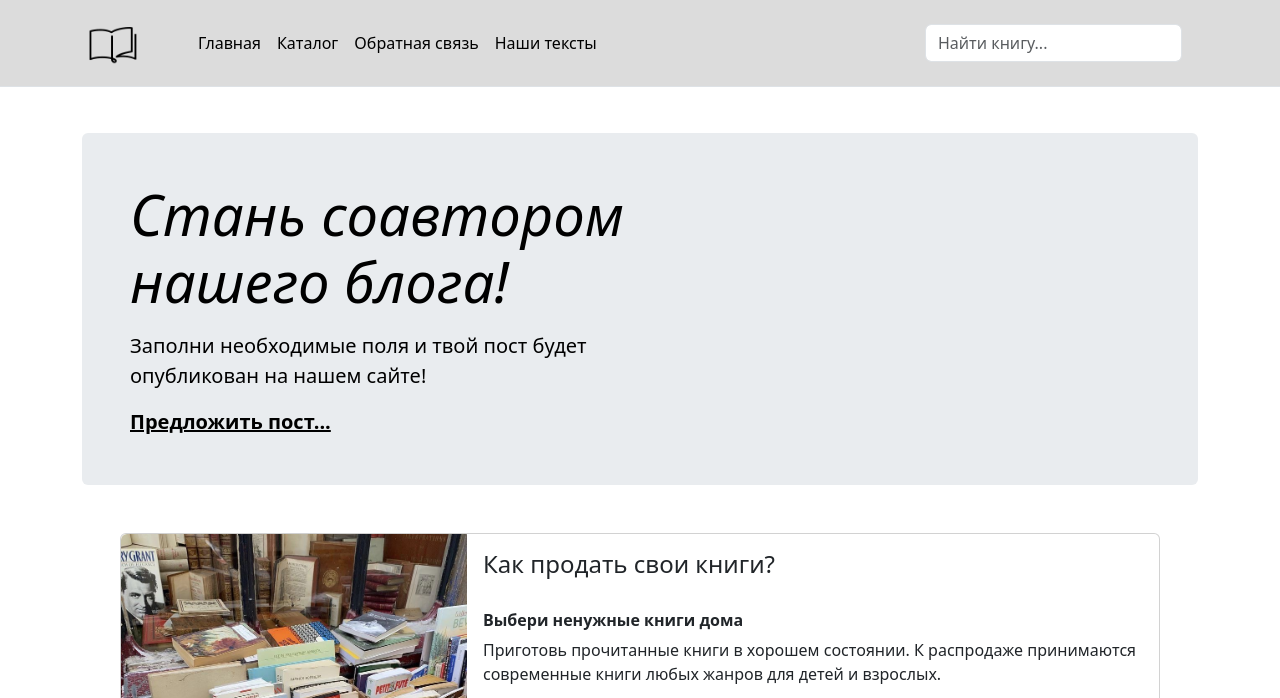
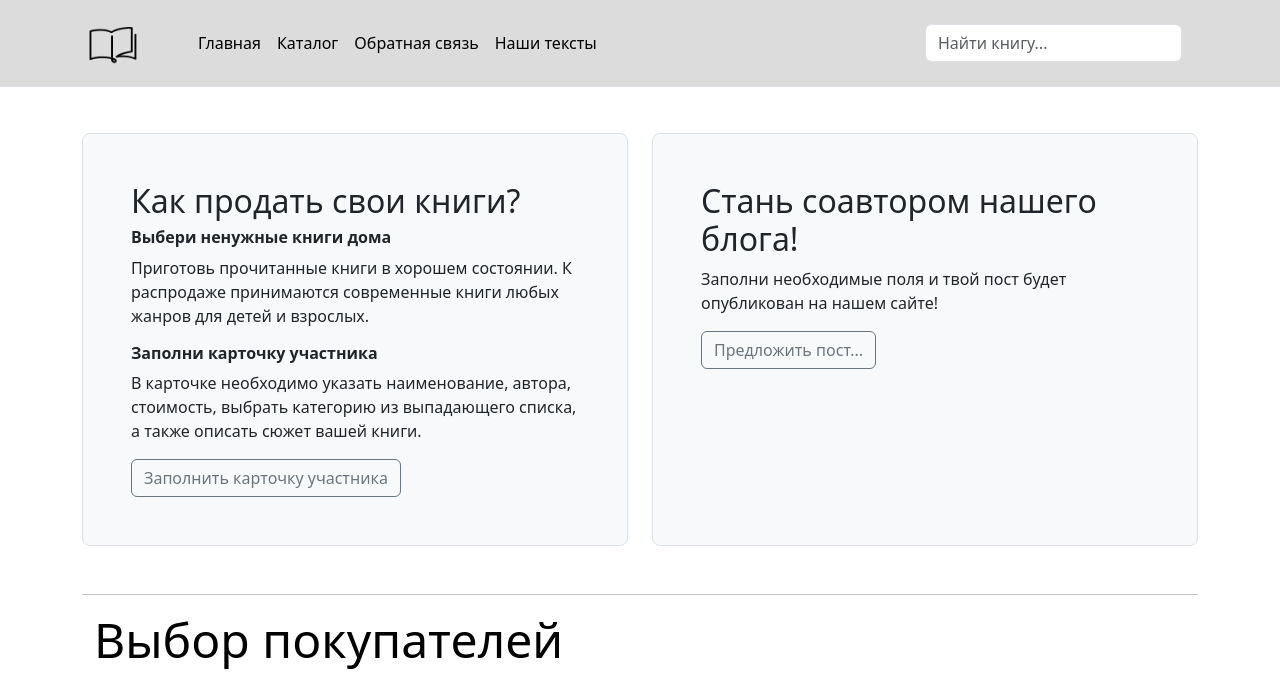
Before and after one commit to aukhadieva/online_store_project, a Django app: page / in a window 1280 px wide. Shown: the top 698 px of the page. Run offline with Django 5.2, Linux system fonts and the light colour scheme; data comes from the database, SQL or seed files in the repository; some libraries are stand-ins or nearby versions.

Commit message:
Update index.html

```diff
--- a/catalog/templates/catalog/index.html
+++ b/catalog/templates/catalog/index.html
@@ -4,48 +4,33 @@
 {% block title %}{{ title }}{% endblock %}
 
 {% block content %}
-<div class="p-4 p-md-5 mb-5 rounded text-body-emphasis bg-body-secondary">
-    <div class="col-lg-6 px-0">
-        <h1 class="display-4 fst-italic">Стань соавтором нашего блога!</h1>
-        <p class="lead my-3">Заполни необходимые поля и твой пост будет опубликован на нашем сайте!</p>
-        <p class="lead mb-0"><a href="{% url 'blog:create_post' %}" class="text-body-emphasis fw-bold">Предложить
-            пост...</a></p>
-    </div>
-</div>
-
-<div class="container mb-5">
-    <div class="row">
-        <div class="col-12">
-            <div class="card mx-auto mb-3 " style="max-width: 1040px;">
-                <div class="row g-0">
-                    <br>
-                    <div class="col-md-4">
-                        <img src="{% static 'images/Garage_Sale.JPG' %}" class="img-fluid rounded-start" alt="...">
-                    </div>
-                    <div class="col-md-8">
-                        <div class="card-body">
-                            <h4 class="card-title">Как продать свои книги?</h4>
-                            <br>
+<div class="row align-items-md-stretch mb-5">
+    <div class="col-md-6">
+        <div class="h-100 p-5 bg-body-tertiary border rounded-3">
+            <h2>Как продать свои книги?</h2>
             <h6><b>Выбери ненужные книги дома</b></h6>
             <p>Приготовь прочитанные книги в хорошем состоянии.
                 К распродаже принимаются современные книги любых жанров для детей и взрослых.</p>
             <h6><b>Заполни карточку участника</b></h6>
             <p>В карточке необходимо указать наименование, автора, стоимость, выбрать категорию из
                 выпадающего списка, а также описать сюжет вашей книги.</p>
-                            <a href="{% url 'catalog:create_product' %}" class="btn btn-outline-success">Заполнить
-                                карточку
+            <a href="{% url 'catalog:create_product' %}" class="btn btn-outline-secondary">Заполнить карточку
                 участника</a>
         </div>
     </div>
-                </div>
-            </div>
+    <div class="col-md-6">
+        <div class="h-100 p-5 bg-body-tertiary border rounded-3">
+            <h2>Стань соавтором нашего блога!</h2>
+            <p>Заполни необходимые поля и твой пост будет опубликован на нашем сайте!</p>
+            <a href="{% url 'catalog:create_product' %}" class="btn btn-outline-secondary">Предложить пост...</a>
         </div>
     </div>
 </div>
 
-<h3 class="display-5" align="center" style="color:Black">Выбор покупателей</h3>
+<hr>
+<div class="container">
+    <h3 class="display-5" style="color:Black">Выбор покупателей</h3>
     <br>
-<div class="container">
     <div class="row row-cols-1 row-cols-sm-2 row-cols-md-3 g-3">
         {% for object in object_list %}
         <div class="col">
```
Lines whose indentation alone changed are shown as unchanged.
